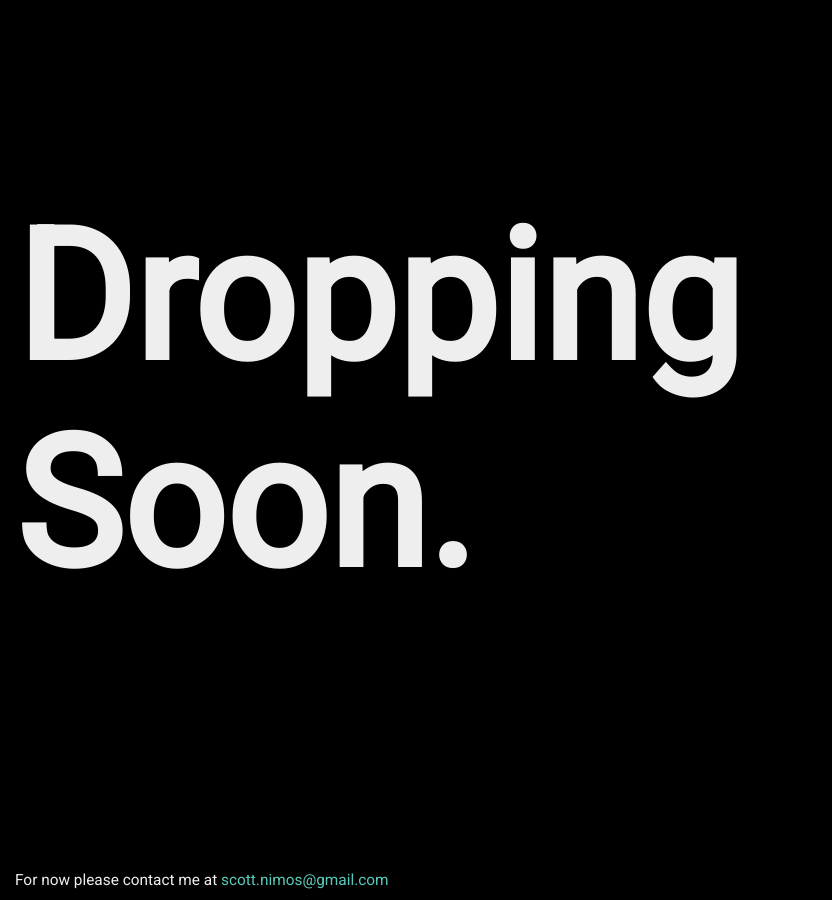
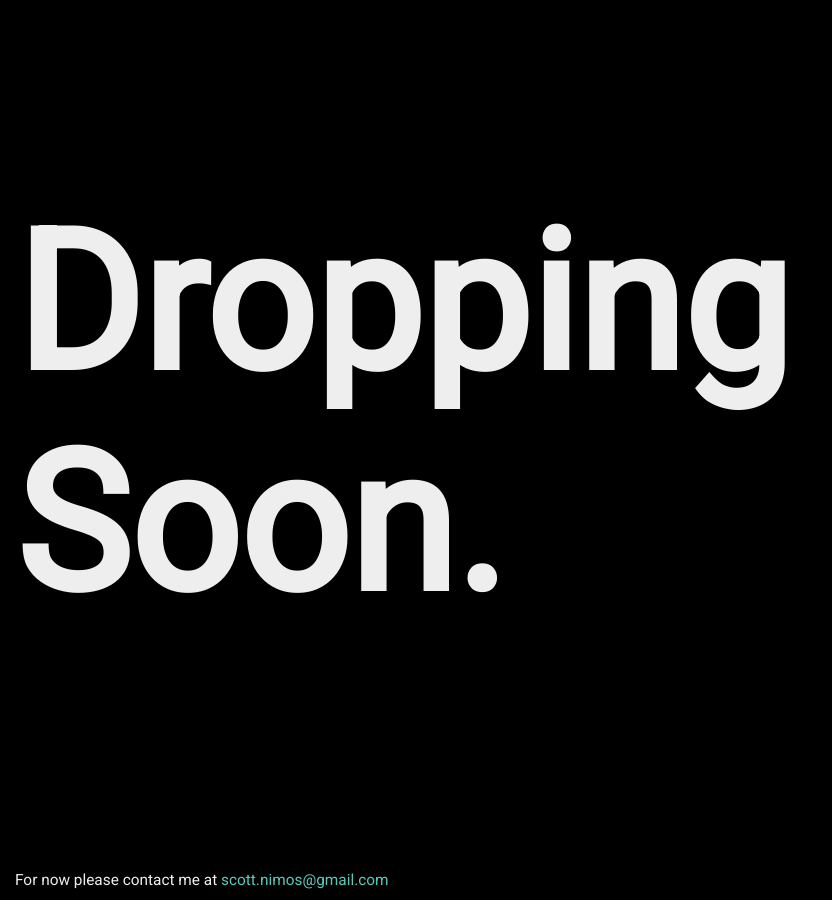
Before and after one commit to scottnimos/scottnimos.github.io, a Jekyll site: the page index.html, which Jekyll copies as it is, in a window 1280 px wide. Shown: the whole page, without its empty margins (0-832 px from the left). Built offline with Jekyll 4.4.1, drawn with Linux system fonts in a browser that asks for light colours; nearby versions of some CDN libraries.

Commit message:
h1 size update

```diff
--- a/index.html
+++ b/index.html
@@ -20,7 +20,7 @@
          height: 100vh;
       }
       h1 {
-         font-size: 20vh;
+         font-size: 15vw;
          padding: 0px;
          margin: 20vh 0;
       }
```
